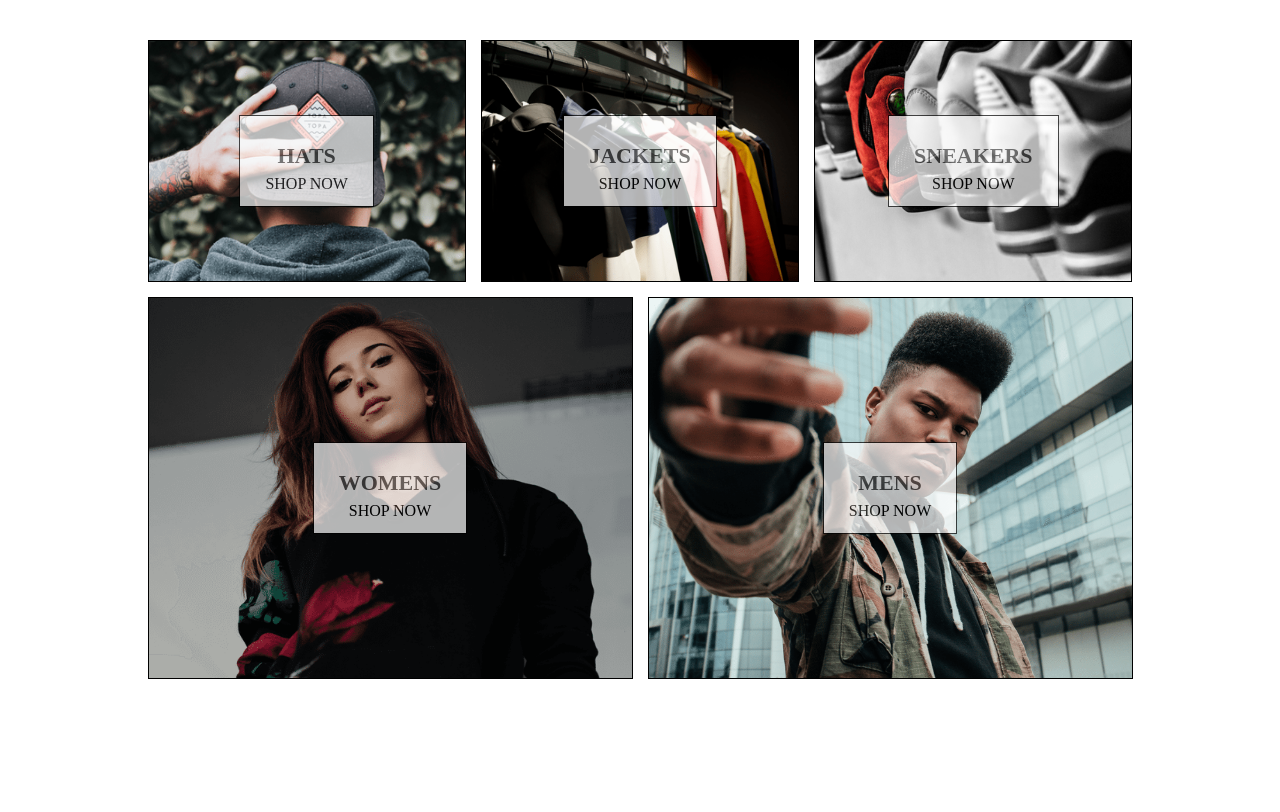
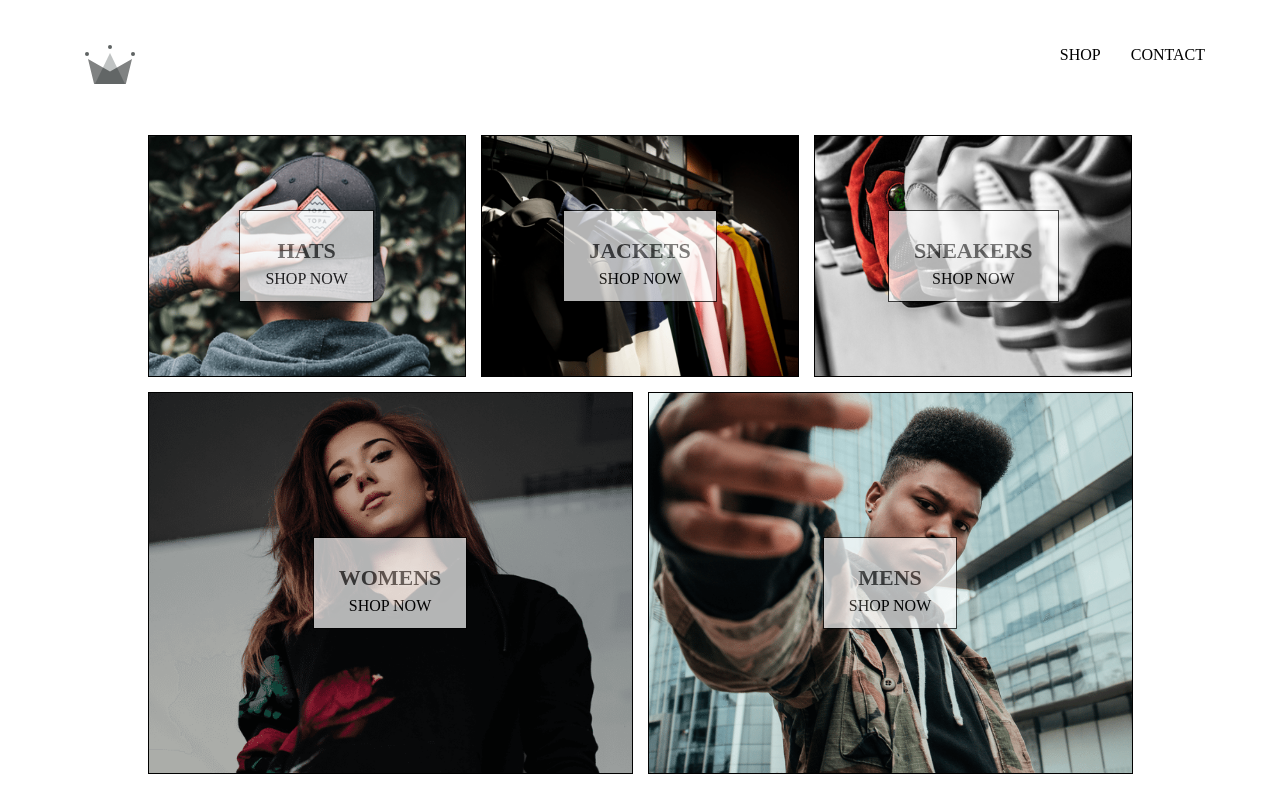
Before and after one commit to galmada/crwn-clothing, a React (Create React App) app: page / in a window 1280 px wide. Shown: the top 812 px of the page. Built offline with nearby package versions, Linux system fonts and the light colour scheme.

Commit message:
Adding header component and links to home, shop page and contact[C

```diff
--- a/src/App.css
+++ b/src/App.css
@@ -2,3 +2,8 @@
   font-family: 'Opens Sans Condensed';
   padding: 20px 60px;
 }
+
+a{
+  text-decoration: none;
+  color: black;
+}
--- a/src/App.js
+++ b/src/App.js
@@ -3,10 +3,12 @@
 import './App.css';
 import HomePage from './pages/homepage/homepage.component'
 import ShopPage from './pages/shop/shop.component'
+import Header from './components/header/header.component'
 
 function App() {
   return (
     <div >
+      <Header />
       <Switch>
         <Route exact={true} path='/' component={HomePage} />
         <Route path='/shop' component={ShopPage} />
--- /dev/null
+++ b/src/components/header/header.component.jsx
@@ -0,0 +1,24 @@
+import React from 'react';
+import { Link } from 'react-router-dom';
+
+import { ReactComponent as Logo } from '../../assets/crown.svg'
+
+import './header.styles.scss'
+
+const Header = () => (
+    <div className="header">
+        <Link className="logo-container" To="/">
+            <Logo className="logo"></Logo>
+        </Link>
+        <div className="options">
+            <Link className="option" to="/shop">
+                SHOP
+            </Link>
+            <Link className="option" to="/contact">
+                CONTACT
+            </Link>
+        </div>
+    </div>
+)
+
+export default Header;
--- /dev/null
+++ b/src/components/header/header.styles.scss
@@ -0,0 +1,26 @@
+.header {
+    height: 70px;
+    width: 100%;
+    display: flex;
+    justify-content: space-between;
+    margin-bottom: 25px;
+
+    .logo-container {
+      height: 100%;
+      width: 70px;
+      padding: 25px;
+    }
+
+    .options {
+      width: 50%;
+      height: 100%;
+      display: flex;
+      align-items: center;
+      justify-content: flex-end;
+
+      .option {
+        padding: 10px 15px;
+
+      }
+    }
+  }
```
Also changed, not shown: src/assets/crown.svg (added).
